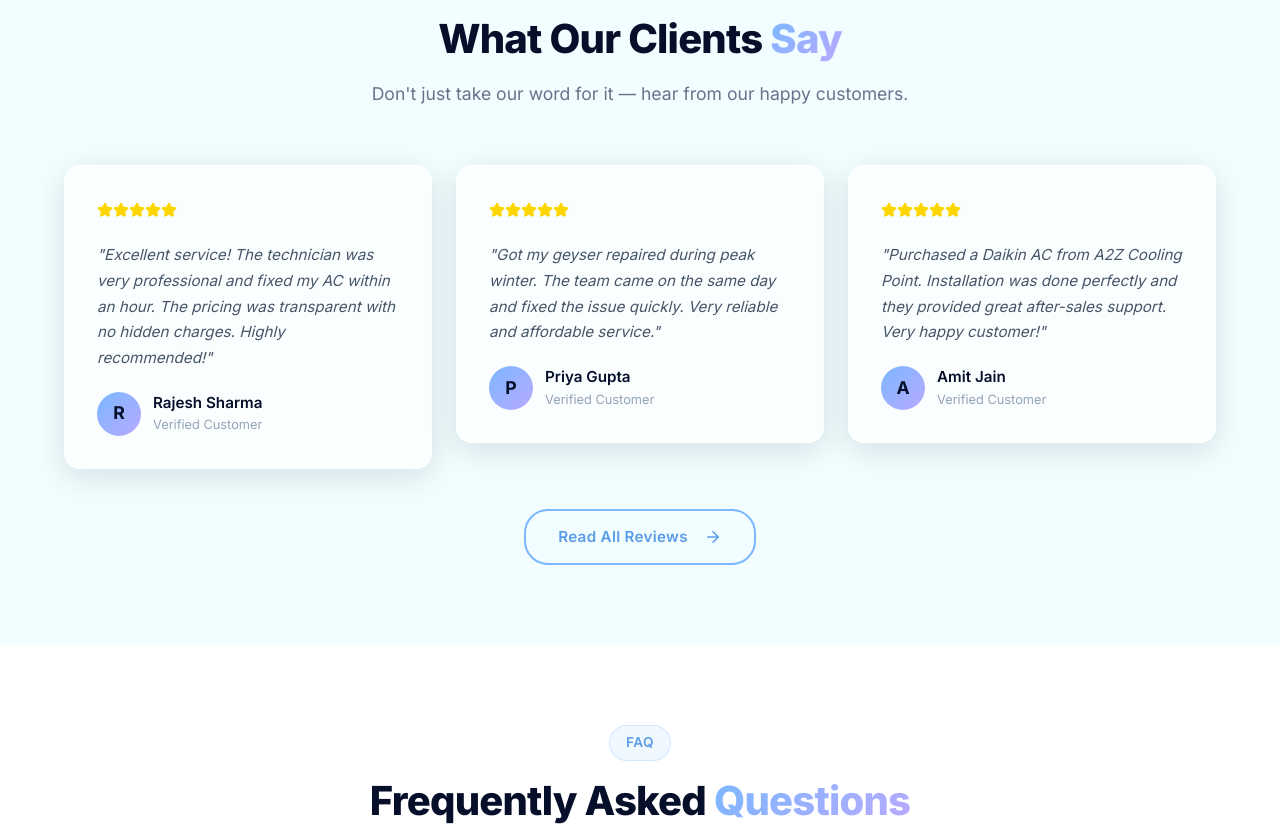
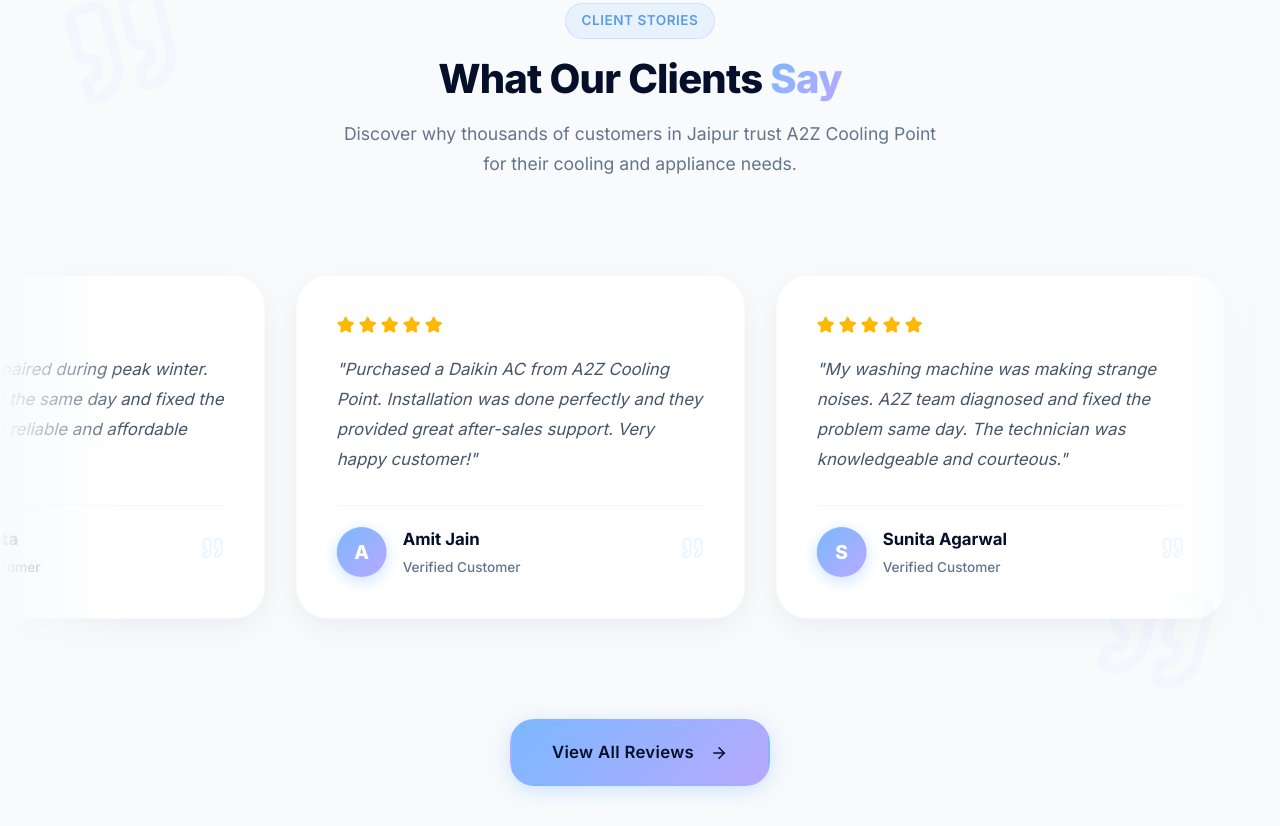
Before and after one commit to Eshbanoliver/a2z-cooling-website-showcase, a React (Vite) app: page / in a window 1280 px wide. Shown: the part 7903-8729 px from the top of the page. Built offline with nearby package versions, Linux system fonts and the light colour scheme.

Commit message:
testimonials

```diff
--- a/src/index.css
+++ b/src/index.css
@@ -1776,60 +1776,174 @@
   flex-wrap: wrap;
 }
 
-/* ===== TESTIMONIALS ===== */
-.testimonials-grid {
-  display: grid;
-  grid-template-columns: repeat(3, 1fr);
-  gap: 24px;
-}
-
-.testimonial-card {
-  padding: 32px;
+/* ===== TESTIMONIALS VIBRANT ===== */
+.testimonials-vibrant-section {
+  position: relative;
+  overflow: hidden;
+  padding: 120px 0;
+  background: var(--gray-50);
+}
+
+.testimonial-bg-shapes {
+  position: absolute;
+  inset: 0;
+  pointer-events: none;
+  z-index: 0;
+  overflow: hidden;
+}
+
+.testimonial-bg-shapes .shape {
+  position: absolute;
+  color: rgba(123, 184, 255, 0.05);
+}
+
+.testimonial-bg-shapes .shape-1 {
+  top: 10%;
+  left: 5%;
+  transform: rotate(-15deg);
+}
+
+.testimonial-bg-shapes .shape-2 {
+  bottom: 20%;
+  right: 5%;
+  transform: rotate(15deg);
+}
+
+.testimonials-marquee-container {
+  display: flex;
+  overflow: hidden;
+  width: 100vw;
+  position: relative;
+  left: 50%;
+  right: 50%;
+  margin-left: -50vw;
+  margin-right: -50vw;
+  padding: 40px 0;
+  mask-image: linear-gradient(to right, transparent, black 10%, black 90%, transparent);
+  -webkit-mask-image: linear-gradient(to right, transparent, black 10%, black 90%, transparent);
+}
+
+.testimonials-marquee-track {
+  display: flex;
+  gap: 30px;
+  width: max-content;
+  animation: scrollMarquee 40s linear infinite;
+}
+
+.testimonials-marquee-container:hover .testimonials-marquee-track {
+  animation-play-state: paused;
+}
+
+@keyframes scrollMarquee {
+  0% { transform: translateX(0); }
+  100% { transform: translateX(calc(-50% - 15px)); }
+}
+
+.testimonial-vibrant-card {
+  width: 450px;
+  background: var(--white);
+  border-radius: var(--radius-2xl);
+  padding: 40px;
+  box-shadow: 0 10px 30px rgba(5, 15, 42, 0.05);
+  border: 1px solid rgba(123, 184, 255, 0.1);
+  transition: all 0.4s cubic-bezier(0.2, 1, 0.3, 1);
+  position: relative;
+  overflow: hidden;
+  display: flex;
+  flex-direction: column;
+}
+
+.testimonial-vibrant-card::before {
+  content: '';
+  position: absolute;
+  top: 0;
+  left: 0;
+  width: 100%;
+  height: 4px;
+  background: var(--gradient-blue);
+  transform: scaleX(0);
+  transform-origin: left;
+  transition: transform 0.4s ease;
+}
+
+.testimonial-vibrant-card:hover {
+  transform: translateY(-8px);
+  box-shadow: 0 20px 40px rgba(5, 15, 42, 0.1);
+  border-color: rgba(123, 184, 255, 0.3);
+}
+
+.testimonial-vibrant-card:hover::before {
+  transform: scaleX(1);
 }
 
 .testimonial-stars {
-  color: #fbbf24;
-  font-size: 1.1rem;
-  margin-bottom: 16px;
-  letter-spacing: 2px;
+  display: flex;
+  gap: 4px;
+  margin-bottom: 20px;
 }
 
 .testimonial-text {
-  font-size: 0.95rem;
-  line-height: 1.7;
+  font-size: 1.05rem;
+  line-height: 1.8;
   color: var(--gray-600);
-  margin-bottom: 20px;
+  margin-bottom: 30px;
   font-style: italic;
-}
-
-.testimonial-author {
-  display: flex;
-  align-items: center;
-  gap: 12px;
-}
-
-.testimonial-avatar {
-  width: 44px;
-  height: 44px;
+  flex-grow: 1;
+  position: relative;
+  z-index: 2;
+  white-space: normal;
+}
+
+.testimonial-author-wrapper {
+  display: flex;
+  align-items: center;
+  gap: 16px;
+  position: relative;
+  z-index: 2;
+  border-top: 1px solid rgba(123, 184, 255, 0.1);
+  padding-top: 20px;
+}
+
+.testimonial-avatar-glow {
+  width: 50px;
+  height: 50px;
   border-radius: 50%;
   background: var(--gradient-blue);
   display: flex;
   align-items: center;
   justify-content: center;
-  font-size: 1.1rem;
+  font-size: 1.2rem;
+  font-weight: 800;
+  color: var(--white);
+  box-shadow: 0 4px 15px rgba(123, 184, 255, 0.4);
+}
+
+.testimonial-author-info {
+  display: flex;
+  flex-direction: column;
+}
+
+.testimonial-name {
   font-weight: 700;
   color: var(--navy);
-}
-
-.testimonial-name {
-  font-weight: 600;
-  color: var(--navy);
-  font-size: 0.95rem;
+  font-size: 1.05rem;
+  margin-bottom: 4px;
 }
 
 .testimonial-role {
-  font-size: 0.8rem;
-  color: var(--gray-400);
+  font-size: 0.85rem;
+  color: var(--gray-500);
+  font-weight: 500;
+}
+
+.testimonial-quote-icon {
+  margin-left: auto;
+  color: rgba(123, 184, 255, 0.15);
+  transition: color 0.4s ease;
+}
+
+.testimonial-vibrant-card:hover .testimonial-quote-icon {
+  color: var(--blue);
 }
 
 /* ===== FAQ SECTION ===== */
--- a/src/pages/Home.tsx
+++ b/src/pages/Home.tsx
@@ -447,48 +447,58 @@
       </section>
 
       {/* ===== TESTIMONIALS PREVIEW ===== */}
-      <section className="section section-ice" id="testimonials-preview">
-        <div className="container">
+      <section className="section testimonials-vibrant-section" id="testimonials-preview">
+        <div className="testimonial-bg-shapes">
+          <div className="shape shape-1"><DynamicIcon name="quote" size={120} /></div>
+          <div className="shape shape-2"><DynamicIcon name="quote" size={120} /></div>
+        </div>
+
+        <div className="container" style={{ position: 'relative', zIndex: 2 }}>
           <FadeInSection>
             <SectionTitle
-              badge="Testimonials"
+              badge="Client Stories"
               title={<>What Our Clients <span className="gradient-text">Say</span></>}
-              description="Don't just take our word for it — hear from our happy customers."
+              description="Discover why thousands of customers in Jaipur trust A2Z Cooling Point for their cooling and appliance needs."
             />
           </FadeInSection>
-          <div className="testimonials-grid">
-            {TESTIMONIALS.slice(0, 3).map(t => (
-              <FadeInSection key={t.id}>
-                <div className="glass-card testimonial-card">
+
+          <div className="testimonials-marquee-container">
+            <div className="testimonials-marquee-track">
+              {[...TESTIMONIALS, ...TESTIMONIALS].map((t, index) => (
+                <div key={`${t.id}-${index}`} className="testimonial-vibrant-card">
                   <div className="testimonial-stars">
                     {[...Array(5)].map((_, i) => (
                       <DynamicIcon
                         key={i}
                         name="star"
-                        size={16}
-                        color={i < t.rating ? "#FFD700" : "#CBD5E1"}
-                        style={{ fill: i < t.rating ? "#FFD700" : "none" }}
+                        size={18}
+                        color={i < t.rating ? "#FFB800" : "#E2E8F0"}
+                        style={{ fill: i < t.rating ? "#FFB800" : "none" }}
                       />
                     ))}
                   </div>
                   <p className="testimonial-text">"{t.text}"</p>
-                  <div className="testimonial-author">
-                    <div className="testimonial-avatar">
+                  <div className="testimonial-author-wrapper">
+                    <div className="testimonial-avatar-glow">
                       {t.name.charAt(0)}
                     </div>
-                    <div>
+                    <div className="testimonial-author-info">
                       <div className="testimonial-name">{t.name}</div>
                       <div className="testimonial-role">Verified Customer</div>
                     </div>
+                    <div className="testimonial-quote-icon">
+                      <DynamicIcon name="quote" size={24} />
+                    </div>
                   </div>
                 </div>
-              </FadeInSection>
-            ))}
+              ))}
+            </div>
           </div>
-          <div style={{ textAlign: 'center', marginTop: '40px' }}>
+
+          <div style={{ textAlign: 'center', marginTop: '60px' }}>
             <FadeInSection>
-              <Link to="/testimonials" className="btn btn-outline">
-                Read All Reviews <DynamicIcon name="arrow-right" size={18} style={{ marginLeft: '8px' }} />
+              <Link to="/testimonials" className="btn btn-primary btn-lg">
+                View All Reviews <DynamicIcon name="arrow-right" size={18} style={{ marginLeft: '8px' }} />
               </Link>
             </FadeInSection>
           </div>
```
